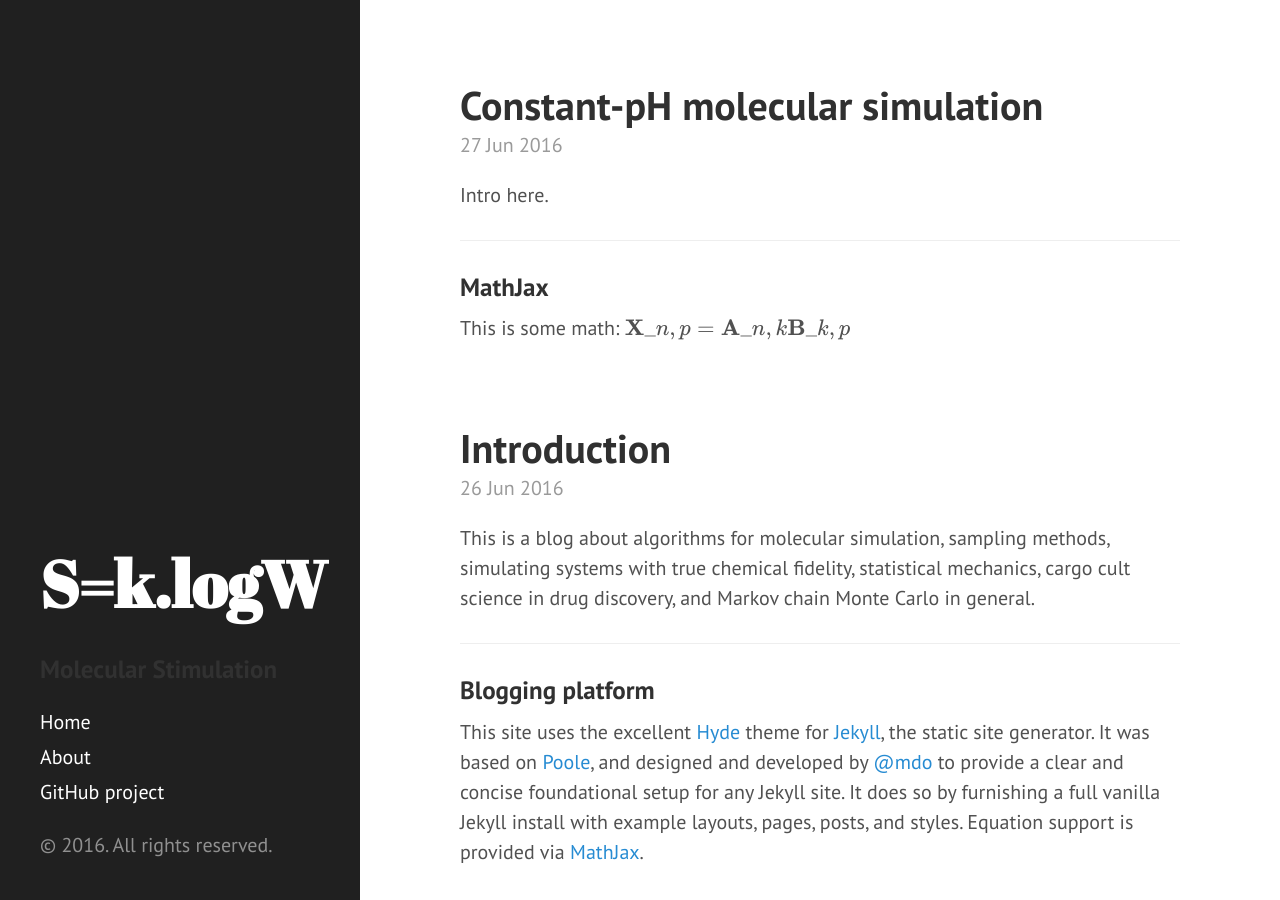
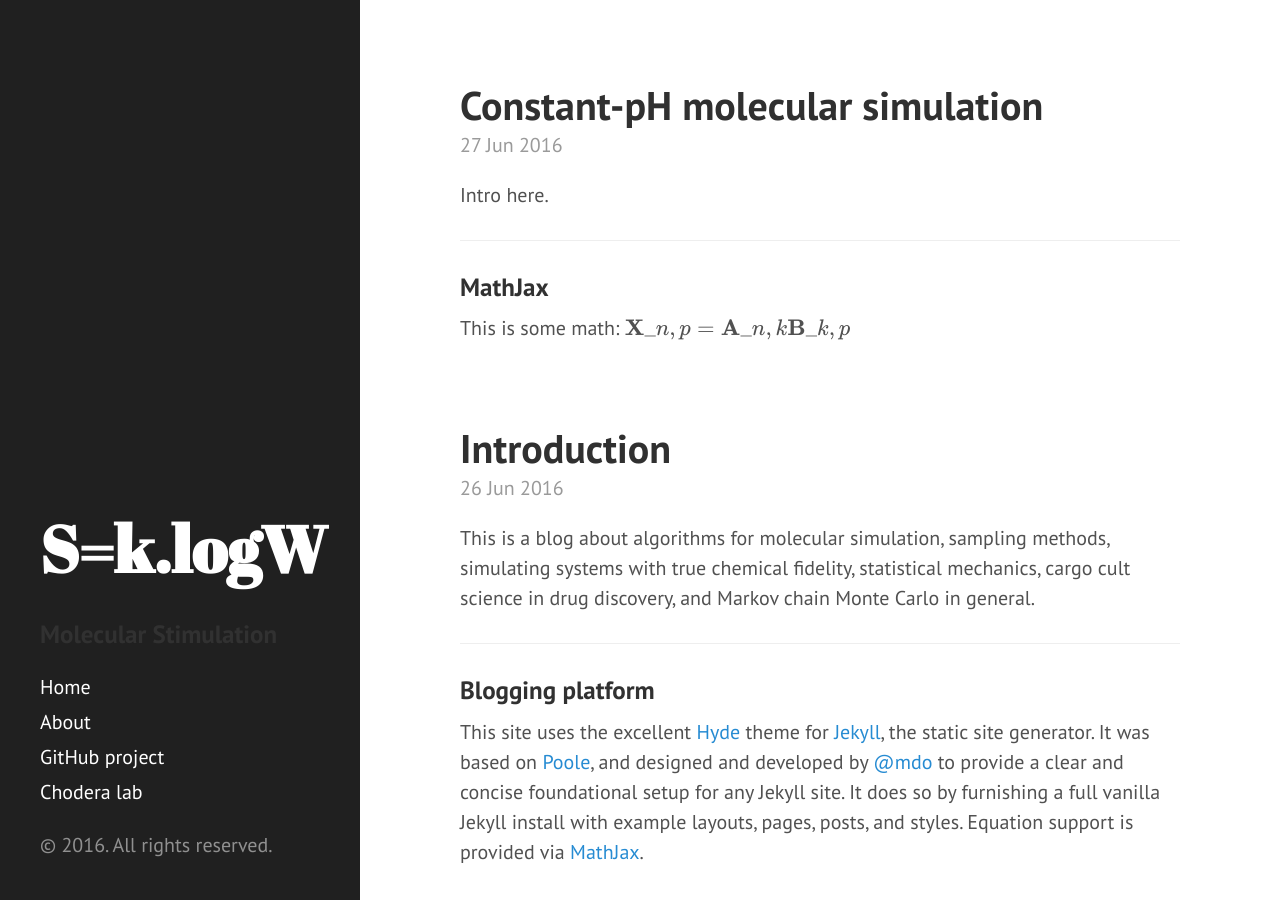
Before and after one commit to choderalab/klogw, a Jekyll site: the page built from index.html, in a window 1280 px wide and 900 px high. Built offline with Jekyll 4.4.1, drawn with Linux system fonts in a browser that asks for light colours; Markdown is read by kramdown in place of the engine named in the settings; formulas are drawn with MathJax 3; the list of posts is cut into pages by our own code.

Commit message:
Add "Chodera lab" link to sidebar

```diff
--- a/_config.yml
+++ b/_config.yml
@@ -15,6 +15,7 @@
 author:
   name:              John D. Chodera
   url:               http//choderalab.org
+  urlname:           "Chodera lab"
   email:             john.chodera@choderalab.org
 
 paginate:         5
--- a/_includes/sidebar.html
+++ b/_includes/sidebar.html
@@ -25,7 +25,7 @@
         {% if node.title != null %}
           {% if node.layout == "page" %}
             <!-- <a class="sidebar-nav-item{% if page.url == node.url %} active{% endif %}" href="{{ node.url }}">{{ node.title }}</a> -->
-            <a class="sidebar-nav-item{% if page.url == node.url %} active{% endif %}" href="{{ site.baseurl }}/{{ node.url }}">{{ node.title }}</a>
+            <a class="sidebar-nav-item{% if page.url == node.url %} active{% endif %}" href="{{ site.baseurl }}{{ node.url }}">{{ node.title }}</a>
           {% endif %}
         {% endif %}
       {% endfor %}
@@ -33,6 +33,7 @@
       <!-- <a class="sidebar-nav-item" href="{{ site.github.repo }}/archive/v{{ site.version }}.zip">Download</a> -->
       <a class="sidebar-nav-item" href="{{ site.github.repo }}">GitHub project</a>
       <!-- <span class="sidebar-nav-item">Currently v{{ site.version }}</span> -->
+      <a class="sidebar-nav-item" href="{{ site.author.url }}">{{ site.author.urlname }}</a>
     </nav>
 
     <p>&copy; {{ site.time | date: '%Y' }}. All rights reserved.</p>
```
